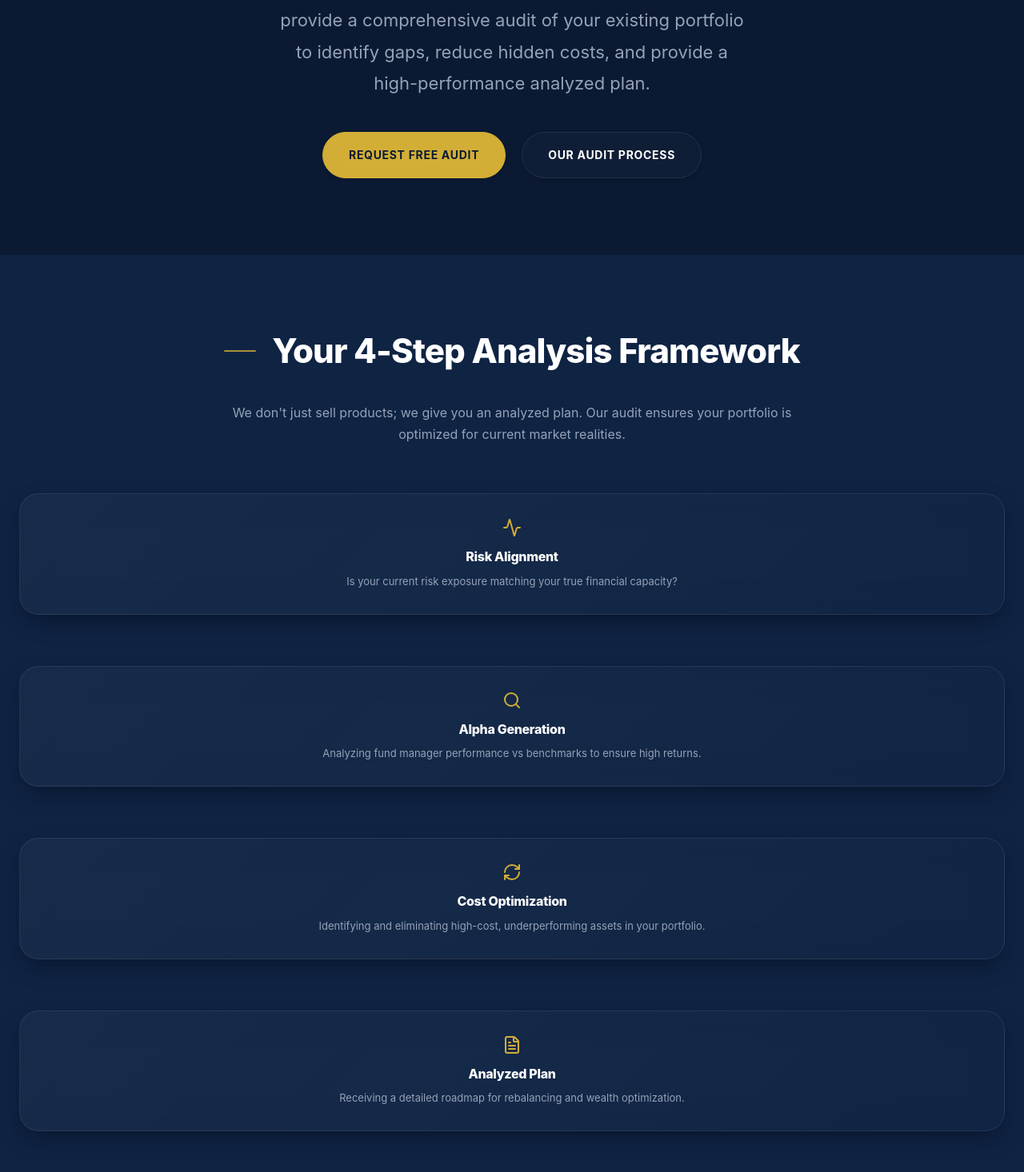
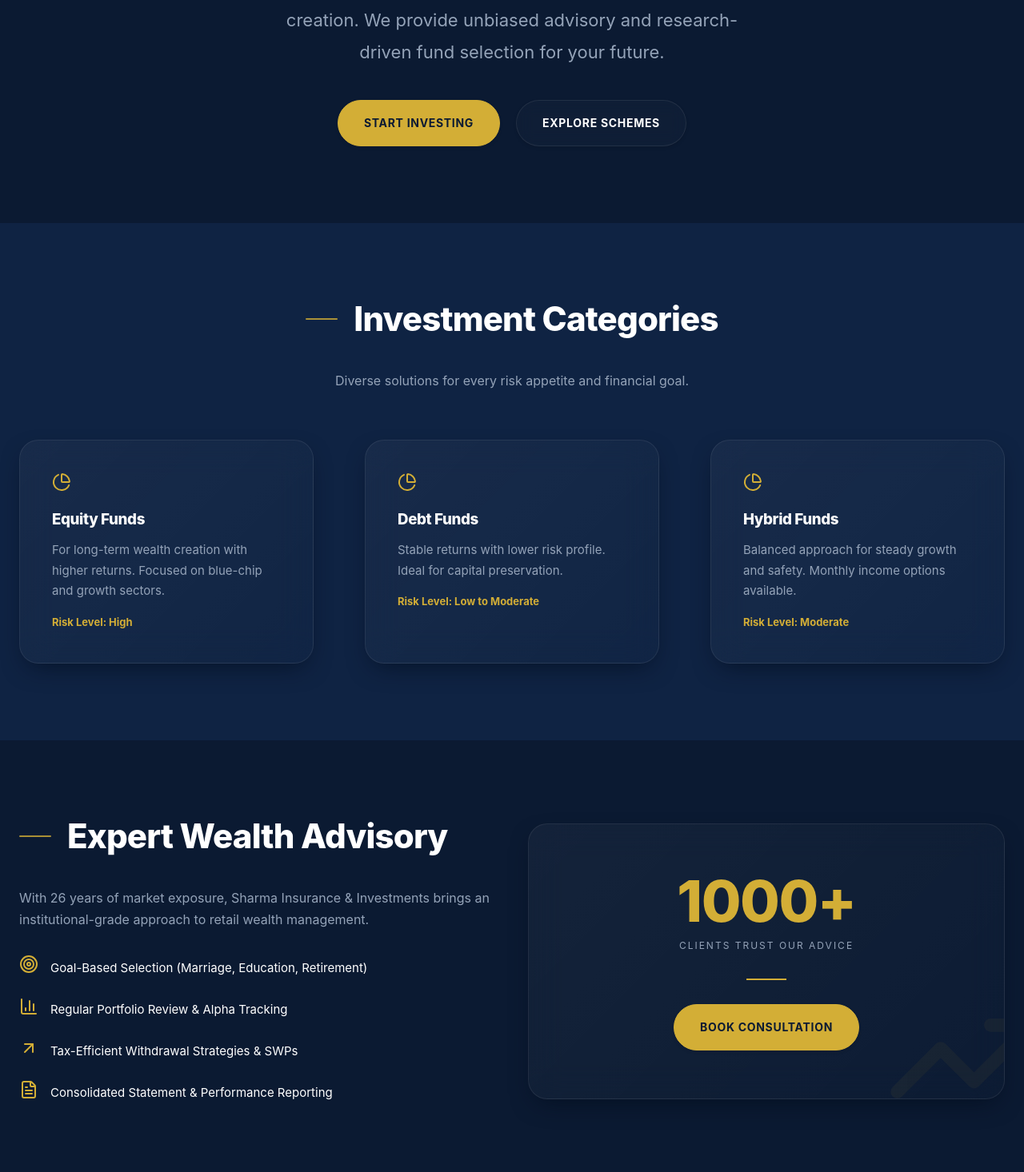
Before and after one commit to shivamsh0015-web/sharma-insurance, a React (Vite) app: page /services/mutual-funds in a window 1280 px wide. Shown: the part 304-1770 px from the top of the page at 80% size. Built offline with nearby package versions, Linux system fonts and the light colour scheme; no server answers.

Commit message:
feat(services): separate Mutual Fund Advisory and Portfolio Analysis into two distinct pages

```diff
--- a/src/App.jsx
+++ b/src/App.jsx
@@ -17,6 +17,7 @@ import RetirementPlanning from './pages/details/RetirementPlanning';
 import LiabilityInsurance from './pages/details/LiabilityInsurance';
 import TransitInsurance from './pages/details/TransitInsurance';
 import CarInsurance from './pages/details/CarInsurance';
+import PortfolioAnalysis from './pages/details/PortfolioAnalysis';
 import DynamicServiceDetail from './pages/details/DynamicServiceDetail';
 
 function App() {
@@ -31,7 +32,7 @@ function App() {
 
         {/* Service Details */}
         <Route path="/services/mutual-funds" element={<MutualFunds />} />
-        <Route path="/services/portfolio-analysis" element={<MutualFunds />} />
+        <Route path="/services/portfolio-analysis" element={<PortfolioAnalysis />} />
         <Route path="/services/term-insurance" element={<TermInsurance />} />
         <Route path="/services/cyber-insurance" element={<CyberInsurance />} />
         <Route path="/services/education-planning" element={<EducationPlanning />} />
--- a/src/pages/details/MutualFunds.jsx
+++ b/src/pages/details/MutualFunds.jsx
@@ -1,6 +1,6 @@
 import React from 'react';
 import { motion } from 'framer-motion';
-import { TrendingUp, PieChart, ShieldCheck, ArrowUpRight, BarChart3, Target, Activity, Search, RefreshCw, FileText, CheckCircle2, AlertCircle } from 'lucide-react';
+import { TrendingUp, PieChart, ShieldCheck, ArrowUpRight, BarChart3, Target, Activity, Search, RefreshCw, FileText } from 'lucide-react';
 import { Link } from 'react-router-dom';
 import FloatingElements from '../../components/FloatingElements';
 import TestimonialsSection from '../../components/TestimonialsSection';
@@ -12,65 +12,63 @@ const MutualFunds = () => {
     transition: { duration: 0.6 }
   };
 
+  const schemes = [
+    { title: "Equity Funds", desc: "For long-term wealth creation with higher returns. Focused on blue-chip and growth sectors.", risk: "High" },
+    { title: "Debt Funds", desc: "Stable returns with lower risk profile. Ideal for capital preservation.", risk: "Low to Moderate" },
+    { title: "Hybrid Funds", desc: "Balanced approach for steady growth and safety. Monthly income options available.", risk: "Moderate" }
+  ];
+
   return (
     <div className="detail-page" style={{ paddingBottom: '100px' }}>
-      <section className="hero-content" style={{ minHeight: '70vh', textAlign: 'center', position: 'relative' }}>
-        <FloatingElements icons={[Activity, Search, RefreshCw]} count={6} />
+      <section className="hero-content" style={{ minHeight: '60vh', textAlign: 'center', position: 'relative' }}>
+        <FloatingElements icons={[TrendingUp, PieChart, BarChart3]} count={6} />
         <motion.div {...fadeIn}>
-          <p className="hero-sub">Audit & Optimization</p>
-          <h1 className="heading-xl">Portfolio Analysis Solutions</h1>
+          <p className="hero-sub">Wealth Management</p>
+          <h1 className="heading-xl">Mutual Fund Advisory</h1>
           <p className="hero-desc" style={{ margin: '0 auto 40px' }}>
-            Is your current investment plan actually working? We provide a comprehensive
-            audit of your existing portfolio to identify gaps, reduce hidden costs,
-            and provide a high-performance analyzed plan.
+            Trusted by over 1000+ clients for goal-based wealth creation. We provide
+            unbiased advisory and research-driven fund selection for your future.
           </p>
           <div style={{ display: 'flex', gap: '20px', justifyContent: 'center' }}>
-            <Link to="/contact" state={{ defaultTab: 'quote' }} className="btn btn-primary">Request Free Audit</Link>
-            <a href="#audit-process" className="btn btn-outline">Our Audit Process</a>
+            <Link to="/contact" state={{ defaultTab: 'quote' }} className="btn btn-primary">Start Investing</Link>
+            <a href="#schemes" className="btn btn-outline">Explore Schemes</a>
           </div>
         </motion.div>
       </section>
 
-      {/* Portfolio Audit Process - CRITICAL SECTION MOVED TO TOP */}
-      <section id="audit-process" style={{ background: 'var(--primary-light)', maxWidth: '100%' }}>
+      {/* Schemes Grid */}
+      <section id="schemes" style={{ background: 'var(--primary-light)', maxWidth: '100%' }}>
         <div style={{ textAlign: 'center', marginBottom: '60px' }}>
-          <h2 className="heading-l" style={{ justifyContent: 'center' }}>Your 4-Step Analysis Framework</h2>
-          <p style={{ color: 'var(--text-dim)', maxWidth: '700px', margin: '20px auto' }}>
-            We don't just sell products; we give you an analyzed plan. Our audit
-            ensures your portfolio is optimized for current market realities.
-          </p>
+           <h2 className="heading-l" style={{ justifyContent: 'center' }}>Investment Categories</h2>
+           <p style={{ color: 'var(--text-dim)' }}>Diverse solutions for every risk appetite and financial goal.</p>
         </div>
-        <div className="grid grid-4">
-          {[
-            { title: "Risk Alignment", icon: <Activity />, desc: "Is your current risk exposure matching your true financial capacity?" },
-            { title: "Alpha Generation", icon: <Search />, desc: "Analyzing fund manager performance vs benchmarks to ensure high returns." },
-            { title: "Cost Optimization", icon: <RefreshCw />, desc: "Identifying and eliminating high-cost, underperforming assets in your portfolio." },
-            { title: "Analyzed Plan", icon: <FileText />, desc: "Receiving a detailed roadmap for rebalancing and wealth optimization." }
-          ].map((item, i) => (
-            <div key={i} className="glass-panel" style={{ padding: '30px', textAlign: 'center' }}>
-              <div style={{ color: 'var(--secondary)', marginBottom: '15px', display: 'flex', justifyContent: 'center' }}>{item.icon}</div>
-              <h4 style={{ marginBottom: '10px' }}>{item.title}</h4>
-              <p style={{ fontSize: '13px', color: 'var(--text-dim)' }}>{item.desc}</p>
-            </div>
+        <div className="grid grid-3">
+          {schemes.map((item, i) => (
+            <motion.div key={i} className="glass-panel" style={{ padding: '40px' }} whileHover={{ y: -5 }}>
+              <div style={{ color: 'var(--secondary)', marginBottom: '15px' }}><PieChart /></div>
+              <h3>{item.title}</h3>
+              <p style={{ color: 'var(--text-dim)', margin: '15px 0', fontSize: '15px' }}>{item.desc}</p>
+              <div style={{ fontSize: '13px', color: 'var(--secondary)', fontWeight: 'bold' }}>Risk Level: {item.risk}</div>
+            </motion.div>
           ))}
         </div>
       </section>
 
-      {/* Expertise & Benefit */}
+      {/* Expertise */}
       <section>
-        <div className="grid grid-2" style={{ alignItems: 'center', gap: '60px' }}>
+        <div className="grid grid-2" style={{ alignItems: 'center', gap: '40px' }}>
           <div>
-            <h2 className="heading-l">Expert Analysis Outcomes</h2>
+            <h2 className="heading-l">Expert Wealth Advisory</h2>
             <p style={{ color: 'var(--text-dim)', marginBottom: '30px' }}>
-              Most portfolios are built incrementally without a master plan. Our analysis
-              corrects structural flaws that could cost you years of growth.
+              With 26 years of market exposure, Sharma Insurance & Investments
+              brings an institutional-grade approach to retail wealth management.
             </p>
             <div style={{ display: 'grid', gap: '20px' }}>
               {[
-                { icon: <CheckCircle2 />, text: "Conflict-Free Unbiased Advisory" },
-                { icon: <CheckCircle2 />, text: "Detailed Diversification Assessment" },
-                { icon: <CheckCircle2 />, text: "Tax-Efficiency & Exit Strategy Review" },
-                { icon: <CheckCircle2 />, text: "Performance vs Life-Goal Mapping" }
+                { icon: <Target />, text: "Goal-Based Selection (Marriage, Education, Retirement)" },
+                { icon: <BarChart3 />, text: "Regular Portfolio Review & Alpha Tracking" },
+                { icon: <ArrowUpRight />, text: "Tax-Efficient Withdrawal Strategies & SWPs" },
+                { icon: <FileText />, text: "Consolidated Statement & Performance Reporting" }
               ].map((item, i) => (
                 <div key={i} style={{ display: 'flex', alignItems: 'center', gap: '15px', color: 'var(--white)' }}>
                   <div style={{ color: 'var(--secondary)' }}>{item.icon}</div>
@@ -79,35 +77,14 @@ const MutualFunds = () => {
               ))}
             </div>
           </div>
-          <div className="glass-panel" style={{ padding: '60px', textAlign: 'center', border: '1px solid var(--secondary)' }}>
-             <AlertCircle size={40} color="var(--secondary)" style={{ marginBottom: '20px' }} />
-             <h3 style={{ marginBottom: '10px' }}>Is your plan optimized?</h3>
-             <p style={{ color: 'var(--text-dim)', marginBottom: '30px' }}>A 1% difference in annual returns can change your retirement by decades. Get analyzed now.</p>
-             <Link to="/contact" state={{ defaultTab: 'quote' }} className="btn btn-primary">Book Professional Audit</Link>
+          <div className="glass-panel" style={{ padding: '60px', textAlign: 'center', position: 'relative', overflow: 'hidden' }}>
+             <TrendingUp size={200} color="var(--secondary)" style={{ opacity: 0.05, position: 'absolute', bottom: '-50px', right: '-50px' }} />
+             <h2 style={{ fontSize: '72px', color: 'var(--secondary)', fontWeight: '800', lineHeight: 1 }}>1000+</h2>
+             <p style={{ letterSpacing: '2px', textTransform: 'uppercase', fontSize: '12px', marginTop: '10px', color: 'var(--text-dim)' }}>Clients Trust Our Advice</p>
+             <div style={{ height: '2px', background: 'var(--secondary)', width: '50px', margin: '30px auto' }}></div>
+             <Link to="/contact" state={{ defaultTab: 'quote' }} className="btn btn-primary">Book Consultation</Link>
           </div>
         </div>
-      </section>
-
-      {/* Implementation Segments */}
-      <section style={{ background: 'var(--primary-light)', padding: '100px 0' }}>
-         <div style={{ textAlign: 'center', marginBottom: '60px' }}>
-            <h2 className="heading-l" style={{ justifyContent: 'center' }}>Optimized Implementation</h2>
-            <p style={{ color: 'var(--text-dim)' }}>Post-analysis, we help you transition into high-quality implementation segments.</p>
-         </div>
-         <div className="grid grid-3">
-            {[
-               { title: "Equity Growth", desc: "Long-term wealth creation with focused alpha research.", risk: "High" },
-               { title: "Stable Income", desc: "Preservation of capital with steady debt/hybrid returns.", risk: "Balanced" },
-               { title: "Targeted Goals", desc: "Education & Retirement specific fund mapping.", risk: "Strategic" }
-            ].map((s, i) => (
-               <div key={i} className="glass-panel" style={{ padding: '40px' }}>
-                  <PieChart color="var(--secondary)" style={{ marginBottom: '15px' }} />
-                  <h4>{s.title}</h4>
-                  <p style={{ color: 'var(--text-dim)', margin: '15px 0', fontSize: '14px' }}>{s.desc}</p>
-                  <div style={{ fontSize: '12px', color: 'var(--secondary)', textTransform: 'uppercase', letterSpacing: '1px' }}>{s.risk} Strategy</div>
-               </div>
-            ))}
-         </div>
       </section>
 
       <TestimonialsSection />
--- /dev/null
+++ b/src/pages/details/PortfolioAnalysis.jsx
@@ -0,0 +1,118 @@
+import React from 'react';
+import { motion } from 'framer-motion';
+import { TrendingUp, PieChart, ShieldCheck, ArrowUpRight, BarChart3, Target, Activity, Search, RefreshCw, FileText, CheckCircle2, AlertCircle } from 'lucide-react';
+import { Link } from 'react-router-dom';
+import FloatingElements from '../../components/FloatingElements';
+import TestimonialsSection from '../../components/TestimonialsSection';
+
+const PortfolioAnalysis = () => {
+  const fadeIn = {
+    initial: { opacity: 0, y: 20 },
+    animate: { opacity: 1, y: 0 },
+    transition: { duration: 0.6 }
+  };
+
+  return (
+    <div className="detail-page" style={{ paddingBottom: '100px' }}>
+      <section className="hero-content" style={{ minHeight: '70vh', textAlign: 'center', position: 'relative' }}>
+        <FloatingElements icons={[Activity, Search, RefreshCw]} count={6} />
+        <motion.div {...fadeIn}>
+          <p className="hero-sub">Audit & Optimization</p>
+          <h1 className="heading-xl">Portfolio Analysis Solutions</h1>
+          <p className="hero-desc" style={{ margin: '0 auto 40px' }}>
+            Is your current investment plan actually working? We provide a comprehensive
+            audit of your existing portfolio to identify gaps, reduce hidden costs,
+            and provide a high-performance analyzed plan.
+          </p>
+          <div style={{ display: 'flex', gap: '20px', justifyContent: 'center' }}>
+            <Link to="/contact" state={{ defaultTab: 'quote' }} className="btn btn-primary">Request Free Audit</Link>
+            <a href="#audit-process" className="btn btn-outline">Our Audit Process</a>
+          </div>
+        </motion.div>
+      </section>
+
+      {/* Portfolio Audit Process */}
+      <section id="audit-process" style={{ background: 'var(--primary-light)', maxWidth: '100%' }}>
+        <div style={{ textAlign: 'center', marginBottom: '60px' }}>
+          <h2 className="heading-l" style={{ justifyContent: 'center' }}>Your 4-Step Analysis Framework</h2>
+          <p style={{ color: 'var(--text-dim)', maxWidth: '700px', margin: '20px auto' }}>
+            We don't just sell products; we give you an analyzed plan. Our audit
+            ensures your portfolio is optimized for current market realities.
+          </p>
+        </div>
+        <div className="grid grid-4">
+          {[
+            { title: "Risk Alignment", icon: <Activity />, desc: "Is your current risk exposure matching your true financial capacity?" },
+            { title: "Alpha Generation", icon: <Search />, desc: "Analyzing fund manager performance vs benchmarks to ensure high returns." },
+            { title: "Cost Optimization", icon: <RefreshCw />, desc: "Identifying and eliminating high-cost, underperforming assets in your portfolio." },
+            { title: "Analyzed Plan", icon: <FileText />, desc: "Receiving a detailed roadmap for rebalancing and wealth optimization." }
+          ].map((item, i) => (
+            <div key={i} className="glass-panel" style={{ padding: '30px', textAlign: 'center' }}>
+              <div style={{ color: 'var(--secondary)', marginBottom: '15px', display: 'flex', justifyContent: 'center' }}>{item.icon}</div>
+              <h4 style={{ marginBottom: '10px' }}>{item.title}</h4>
+              <p style={{ fontSize: '13px', color: 'var(--text-dim)' }}>{item.desc}</p>
+            </div>
+          ))}
+        </div>
+      </section>
+
+      {/* Expertise & Benefit */}
+      <section>
+        <div className="grid grid-2" style={{ alignItems: 'center', gap: '60px' }}>
+          <div>
+            <h2 className="heading-l">Expert Analysis Outcomes</h2>
+            <p style={{ color: 'var(--text-dim)', marginBottom: '30px' }}>
+              Most portfolios are built incrementally without a master plan. Our analysis
+              corrects structural flaws that could cost you years of growth.
+            </p>
+            <div style={{ display: 'grid', gap: '20px' }}>
+              {[
+                { icon: <CheckCircle2 />, text: "Conflict-Free Unbiased Advisory" },
+                { icon: <CheckCircle2 />, text: "Detailed Diversification Assessment" },
+                { icon: <CheckCircle2 />, text: "Tax-Efficiency & Exit Strategy Review" },
+                { icon: <CheckCircle2 />, text: "Performance vs Life-Goal Mapping" }
+              ].map((item, i) => (
+                <div key={i} style={{ display: 'flex', alignItems: 'center', gap: '15px', color: 'var(--white)' }}>
+                  <div style={{ color: 'var(--secondary)' }}>{item.icon}</div>
+                  <span style={{ fontSize: '15px' }}>{item.text}</span>
+                </div>
+              ))}
+            </div>
+          </div>
+          <div className="glass-panel" style={{ padding: '60px', textAlign: 'center', border: '1px solid var(--secondary)' }}>
+             <AlertCircle size={40} color="var(--secondary)" style={{ marginBottom: '20px' }} />
+             <h3 style={{ marginBottom: '10px' }}>Is your plan optimized?</h3>
+             <p style={{ color: 'var(--text-dim)', marginBottom: '30px' }}>A 1% difference in annual returns can change your retirement by decades. Get analyzed now.</p>
+             <Link to="/contact" state={{ defaultTab: 'quote' }} className="btn btn-primary">Book Professional Audit</Link>
+          </div>
+        </div>
+      </section>
+
+      {/* Implementation Segments */}
+      <section style={{ background: 'var(--primary-light)', padding: '100px 0' }}>
+         <div style={{ textAlign: 'center', marginBottom: '60px' }}>
+            <h2 className="heading-l" style={{ justifyContent: 'center' }}>Optimized Implementation</h2>
+            <p style={{ color: 'var(--text-dim)' }}>Post-analysis, we help you transition into high-quality implementation segments.</p>
+         </div>
+         <div className="grid grid-3">
+            {[
+               { title: "Equity Growth", desc: "Long-term wealth creation with focused alpha research.", risk: "High" },
+               { title: "Stable Income", desc: "Preservation of capital with steady debt/hybrid returns.", risk: "Balanced" },
+               { title: "Targeted Goals", desc: "Education & Retirement specific fund mapping.", risk: "Strategic" }
+            ].map((s, i) => (
+               <div key={i} className="glass-panel" style={{ padding: '40px' }}>
+                  <PieChart color="var(--secondary)" style={{ marginBottom: '15px' }} />
+                  <h4>{s.title}</h4>
+                  <p style={{ color: 'var(--text-dim)', margin: '15px 0', fontSize: '14px' }}>{s.desc}</p>
+                  <div style={{ fontSize: '12px', color: 'var(--secondary)', textTransform: 'uppercase', letterSpacing: '1px' }}>{s.risk} Strategy</div>
+               </div>
+            ))}
+         </div>
+      </section>
+
+      <TestimonialsSection />
+    </div>
+  );
+};
+
+export default PortfolioAnalysis;
```
